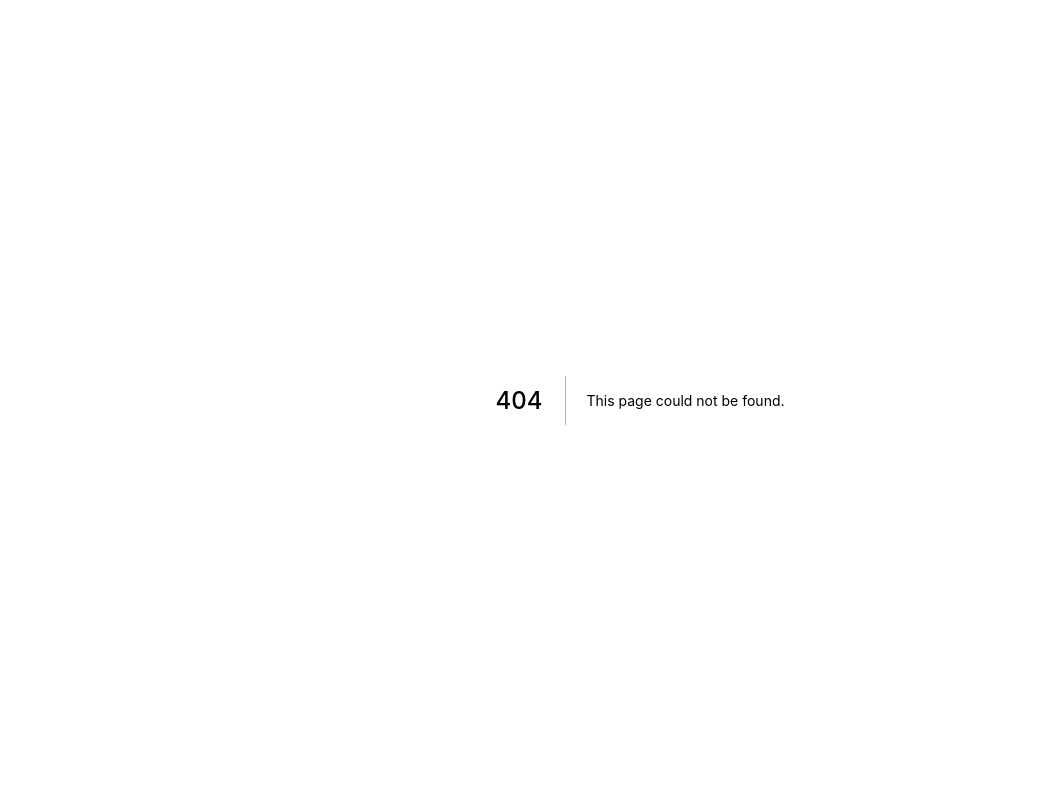
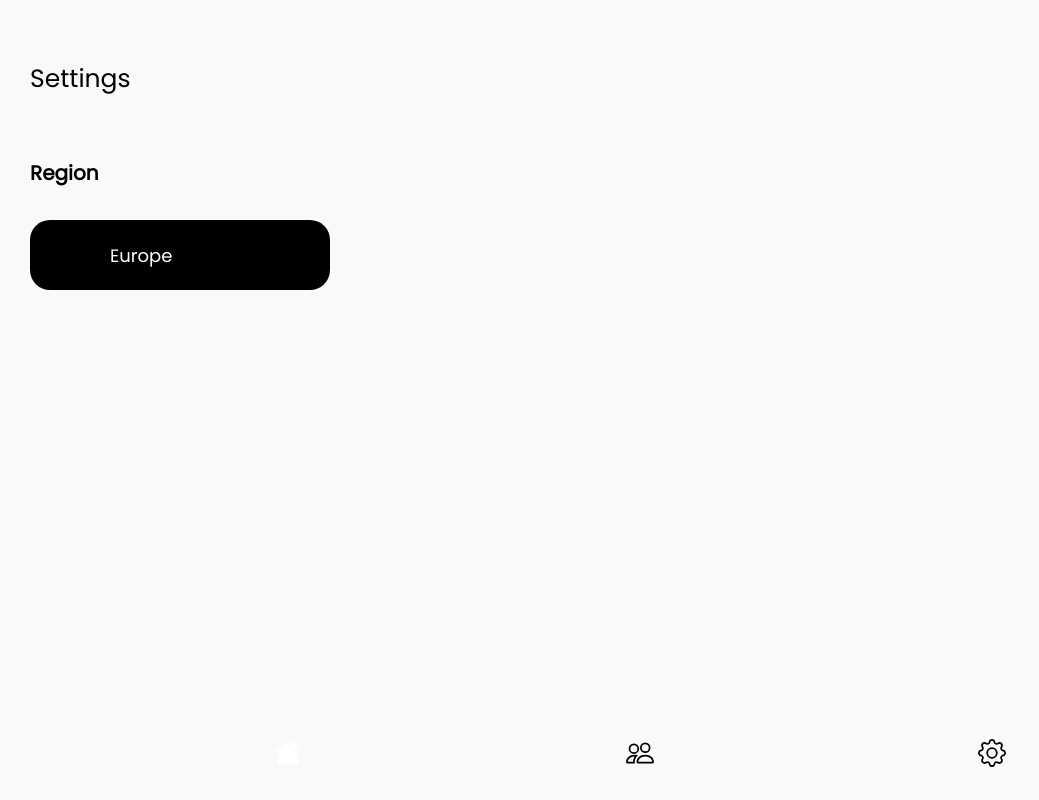
Before and after one commit to FluentCoding/ssbmeuto, a Next.js app: page /settings in a window 1280 px wide. Before the commit this address had no page. Shown: the whole page, without its empty margins (0-1039 px from the left). Built offline with nearby package versions, Linux system fonts and the light colour scheme.

Commit message:
added image selector/settings

```diff
--- /dev/null
+++ b/pages/settings.js
@@ -0,0 +1,92 @@
+
+import styles from "../styles/Settings.module.css";
+
+
+function Nav() {
+    function linkPub(e) {
+      window.location.href = "/publish";
+    }
+
+    function linkSet(e) {
+      window.location.href = "/settings";
+    }
+
+
+    return (
+        <div className={styles.navbar}>
+        <div className={styles.navhome}>
+          {" "}
+          <svg
+            xmlns="http://www.w3.org/2000/svg"
+            width="28"
+            height="28"
+            fill="black"
+            class="bi bi-house-fill"
+            className={styles.house}
+            viewBox="0 0 16 16"
+          >
+            <path
+              fill-rule="evenodd"
+              d="M8 3.293l6 6V13.5a1.5 1.5 0 0 1-1.5 1.5h-9A1.5 1.5 0 0 1 2 13.5V9.293l6-6zm5-.793V6l-2-2V2.5a.5.5 0 0 1 .5-.5h1a.5.5 0 0 1 .5.5z"
+            />
+            <path
+              fill-rule="evenodd"
+              d="M7.293 1.5a1 1 0 0 1 1.414 0l6.647 6.646a.5.5 0 0 1-.708.708L8 2.207 1.354 8.854a.5.5 0 1 1-.708-.708L7.293 1.5z"
+            />
+          </svg>{" "}
+        </div>
+
+        <div className={styles.navtournaments} onClick={linkPub}>
+          <svg
+            xmlns="http://www.w3.org/2000/svg"
+            width="28"
+            height="28"
+            fill="black"
+            class="bi bi-people"
+            className={styles.person}
+            viewBox="0 0 16 16"
+          >
+            <path d="M15 14s1 0 1-1-1-4-5-4-5 3-5 4 1 1 1 1h8zm-7.978-1A.261.261 0 0 1 7 12.996c.001-.264.167-1.03.76-1.72C8.312 10.629 9.282 10 11 10c1.717 0 2.687.63 3.24 1.276.593.69.758 1.457.76 1.72l-.008.002a.274.274 0 0 1-.014.002H7.022zM11 7a2 2 0 1 0 0-4 2 2 0 0 0 0 4zm3-2a3 3 0 1 1-6 0 3 3 0 0 1 6 0zM6.936 9.28a5.88 5.88 0 0 0-1.23-.247A7.35 7.35 0 0 0 5 9c-4 0-5 3-5 4 0 .667.333 1 1 1h4.216A2.238 2.238 0 0 1 5 13c0-1.01.377-2.042 1.09-2.904.243-.294.526-.569.846-.816zM4.92 10A5.493 5.493 0 0 0 4 13H1c0-.26.164-1.03.76-1.724.545-.636 1.492-1.256 3.16-1.275zM1.5 5.5a3 3 0 1 1 6 0 3 3 0 0 1-6 0zm3-2a2 2 0 1 0 0 4 2 2 0 0 0 0-4z" />
+          </svg>
+        </div>
+
+        <div className={styles.navsettings} onClick={linkSet}>
+          <svg
+            xmlns="http://www.w3.org/2000/svg"
+            width="28"
+            height="28"
+            fill="black"
+            class="bi bi-gear"
+            className={styles.cogs}
+            viewBox="0 0 16 16"
+          >
+            <path d="M8 4.754a3.246 3.246 0 1 0 0 6.492 3.246 3.246 0 0 0 0-6.492zM5.754 8a2.246 2.246 0 1 1 4.492 0 2.246 2.246 0 0 1-4.492 0z" />
+            <path d="M9.796 1.343c-.527-1.79-3.065-1.79-3.592 0l-.094.319a.873.873 0 0 1-1.255.52l-.292-.16c-1.64-.892-3.433.902-2.54 2.541l.159.292a.873.873 0 0 1-.52 1.255l-.319.094c-1.79.527-1.79 3.065 0 3.592l.319.094a.873.873 0 0 1 .52 1.255l-.16.292c-.892 1.64.901 3.434 2.541 2.54l.292-.159a.873.873 0 0 1 1.255.52l.094.319c.527 1.79 3.065 1.79 3.592 0l.094-.319a.873.873 0 0 1 1.255-.52l.292.16c1.64.893 3.434-.902 2.54-2.541l-.159-.292a.873.873 0 0 1 .52-1.255l.319-.094c1.79-.527 1.79-3.065 0-3.592l-.319-.094a.873.873 0 0 1-.52-1.255l.16-.292c.893-1.64-.902-3.433-2.541-2.54l-.292.159a.873.873 0 0 1-1.255-.52l-.094-.319zm-2.633.283c.246-.835 1.428-.835 1.674 0l.094.319a1.873 1.873 0 0 0 2.693 1.115l.291-.16c.764-.415 1.6.42 1.184 1.185l-.159.292a1.873 1.873 0 0 0 1.116 2.692l.318.094c.835.246.835 1.428 0 1.674l-.319.094a1.873 1.873 0 0 0-1.115 2.693l.16.291c.415.764-.42 1.6-1.185 1.184l-.291-.159a1.873 1.873 0 0 0-2.693 1.116l-.094.318c-.246.835-1.428.835-1.674 0l-.094-.319a1.873 1.873 0 0 0-2.692-1.115l-.292.16c-.764.415-1.6-.42-1.184-1.185l.159-.291A1.873 1.873 0 0 0 1.945 8.93l-.319-.094c-.835-.246-.835-1.428 0-1.674l.319-.094A1.873 1.873 0 0 0 3.06 4.377l-.16-.292c-.415-.764.42-1.6 1.185-1.184l.292.159a1.873 1.873 0 0 0 2.692-1.115l.094-.319z" />
+          </svg>
+        </div>
+      </div>
+    );
+  }
+
+function Settings(props) {
+    return (
+      <div className={styles.settingsContainer}>
+        Settings
+        <h3 className={styles.region}>Region</h3>
+        <select className={styles.inputSettings}>
+         <option value="region">Europe</option>
+         <option value="region">USA</option>
+         <option value="region">Asia</option>
+        </select>
+      </div>
+    );
+  }
+
+export default function (){
+    return (
+    <div className={styles.all}>
+    <Settings />
+    <Nav />
+    </div>
+    )
+}
--- /dev/null
+++ b/styles/Settings.module.css
@@ -0,0 +1,101 @@
+@import url("https://fonts.googleapis.com/css2?family=Poppins:wght@400&display=swap");
+
+
+.settingsContainer{
+    position: absolute;
+
+    background: #F8F9FA;
+    top: 0;
+    left: 0;
+    width: 100%;
+    height: 100%;
+    padding-top: 60px;
+    padding-left: 30px;
+    color: black;
+    font-family: Poppins;
+    font-size: 25px
+  }
+
+  .inputSettings{
+    position: absolute;
+  background: black;
+  border: none;
+  color: white;
+  -webkit-appearance: none;
+  font-family: Poppins;
+  width: 300px;
+  height: 70px;
+  left: 30px;
+  top: 220px;
+  border-radius: 20px;
+  font-size: 18px;
+  padding-left: 80px;
+
+  }
+  .inputSettings:focus{
+    outline: none;
+  }
+
+  .region{
+      font-size: 20px;
+   margin-top: 60px;
+   left: 30px;
+  }
+
+  .navbar {
+    height: 70px;
+    width: 100%;
+    position: fixed;
+    left: 0%;
+    bottom: 0;
+    background: #f8f9fa;
+  }
+
+  .navhome {
+    position: absolute;
+    width: 20px;
+    height: 20px;
+    left: 22.5%;
+    transform: translate(-50%, -50%);
+    top: 40%;
+  }
+
+  .house {
+    position: absolute;
+    left: 50%;
+    transform: translate(-50%, -50%);
+    top: 20%;
+    fill: white;
+  }
+
+  .navtournaments {
+    position: absolute;
+    width: 20px;
+    height: 20px;
+    left: 50%;
+    transform: translate(-50%, -50%);
+    top: 40%;
+  }
+
+  .person {
+    position: absolute;
+    left: 50%;
+    transform: translate(-50%, -50%);
+    top: 25%;
+  }
+
+  .navsettings {
+    position: absolute;
+    width: 20px;
+    height: 20px;
+    left: 77.5%;
+    transform: translate(-50%, -50%);
+    top: 40%;
+  }
+
+  .cogs {
+    position: absolute;
+    left: 50%;
+    transform: translate(-50%, -50%);
+    top: 25%;
+  }
```
Also changed, not shown: pages/index.js (+36 -3 lines), styles/Home.module.css (+133 -0 lines).
